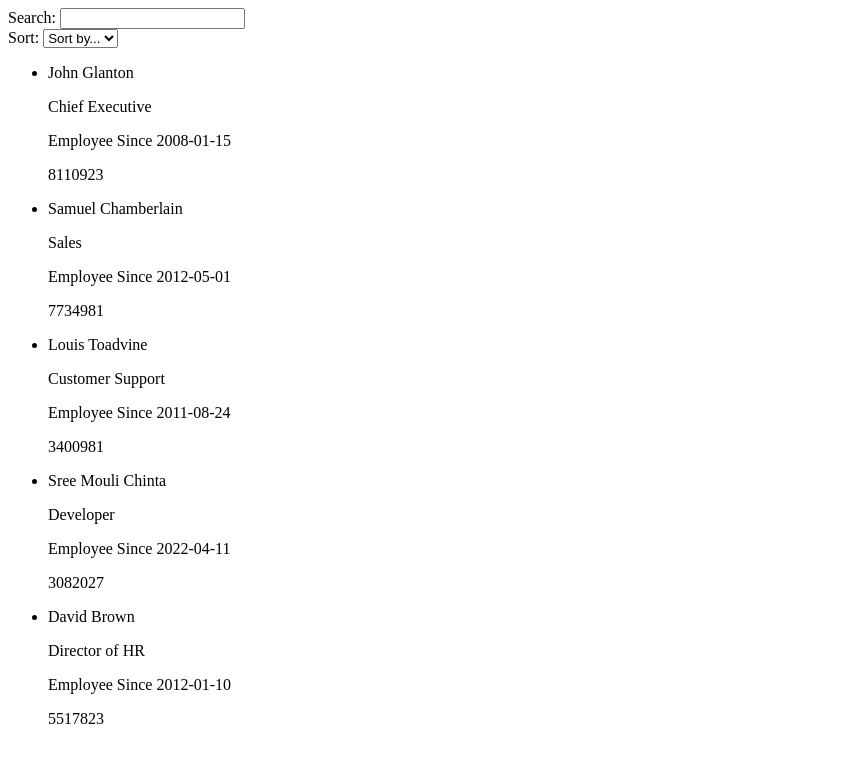
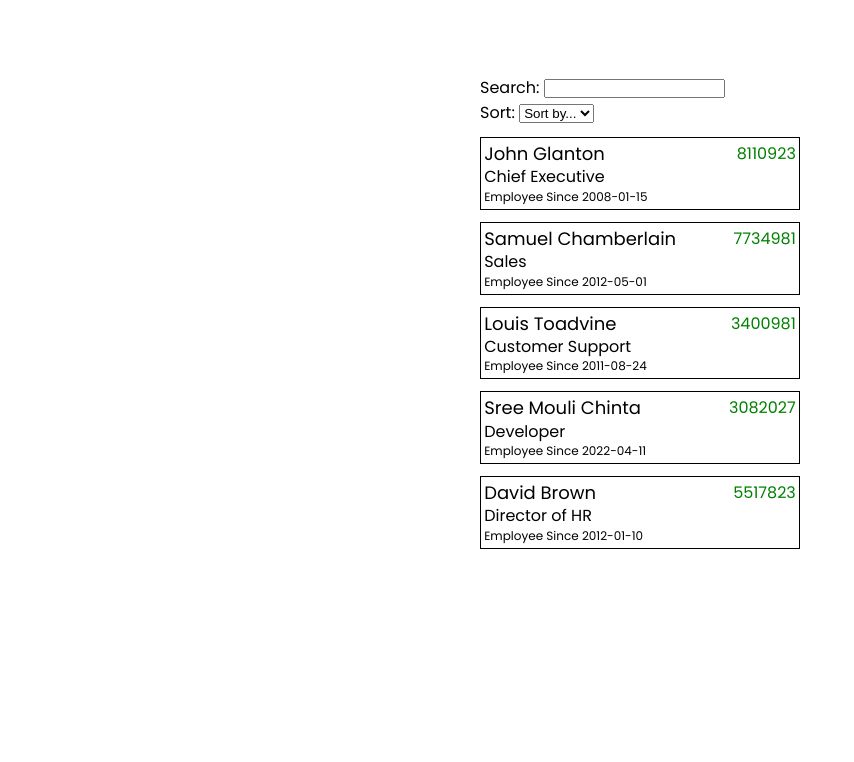
Before and after one commit to SreeMouliChinta/temp-ValueLabsTask, a plain HTML site: page index.html in a window 1280 px wide. Shown: the whole page, without its empty margins (0-854 px from the left). Drawn offline with Linux system fonts and the light colour scheme.

Commit message:
Updated sytlesheet and script paths in HTML

```diff
--- a/index.html
+++ b/index.html
@@ -5,7 +5,7 @@
     <meta http-equiv="X-UA-Compatible" content="IE=edge" />
     <meta name="viewport" content="width=device-width, initial-scale=1.0" />
     <title>cards-view</title>
-    <link rel="stylesheet" href="./task.css" />
+    <link rel="stylesheet" href="./index.css" />
   </head>
   <body>
     <div class="container">
@@ -81,6 +81,6 @@
       </ul>
     </div>
 
-    <script src="./task.js"></script>
+    <script src="./index.js"></script>
   </body>
 </html>
```
